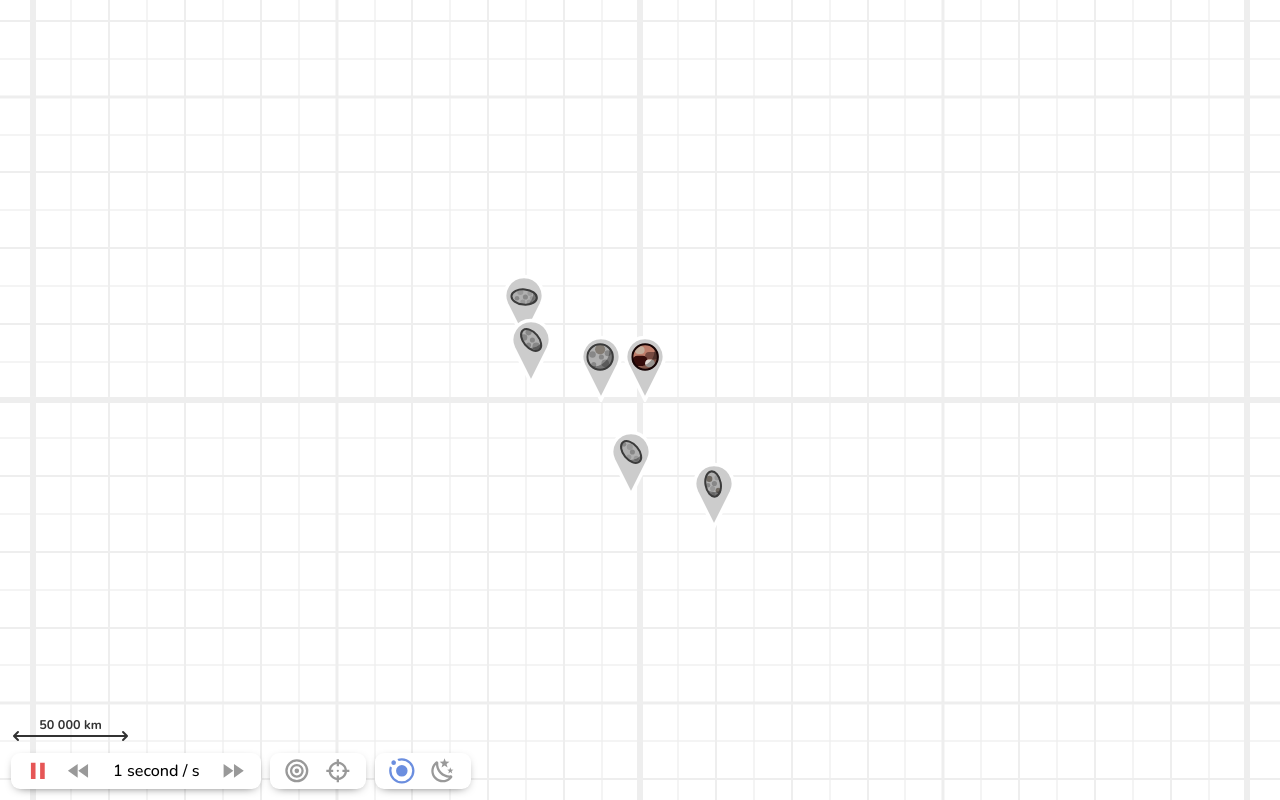
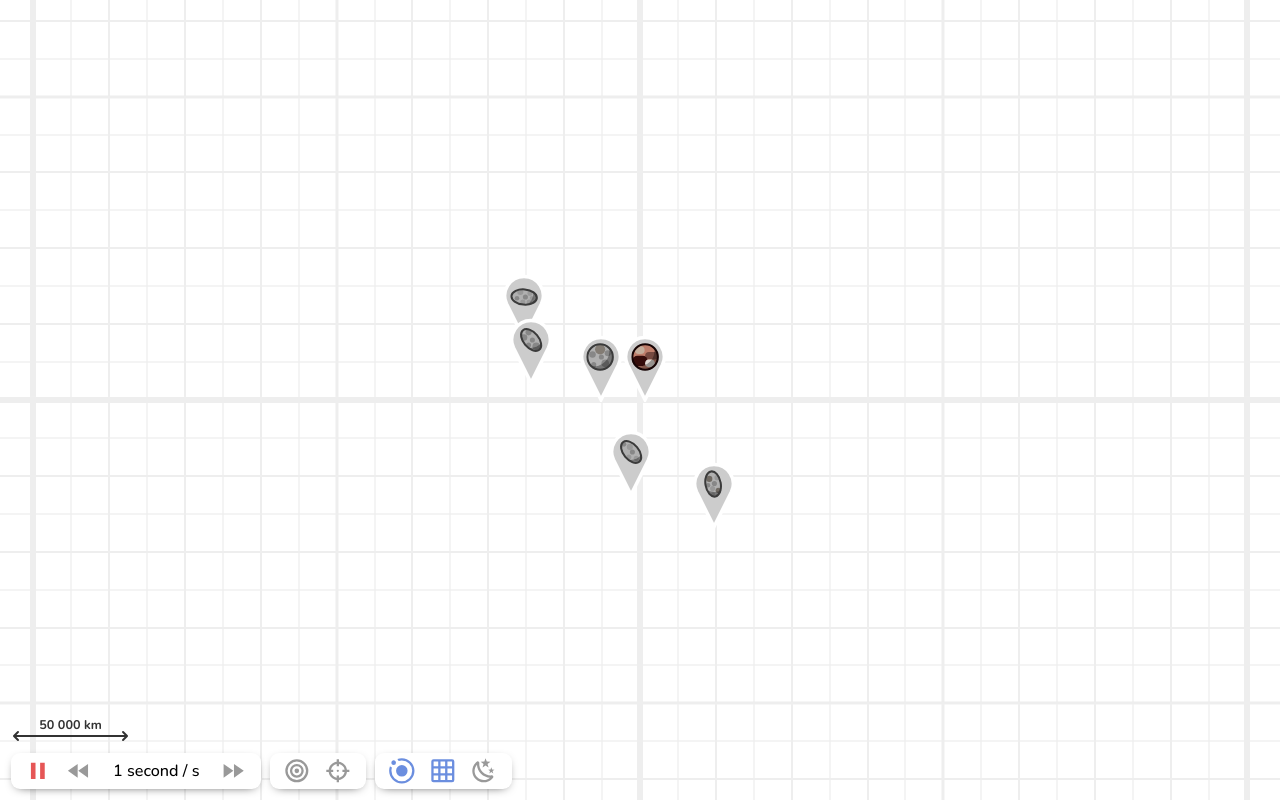
Before and after one commit to dirckvdende/gravity-sim, a Vue app: page / in a window 1280 px wide. Built offline with nearby package versions, Linux system fonts and the light colour scheme; the HTML template or start-up script is replaced by a standard one.

Commit message:
Added setting to display grid

```diff
--- a/src/App.vue
+++ b/src/App.vue
@@ -12,7 +12,11 @@
     import Ruler from './ui/Ruler.vue';
     import { useSimStore } from './stores/sim';
 
-    const { showBarycenter, showOrbits } = storeToRefs(useOptionsStore())
+    const {
+        showBarycenter,
+        showOrbits,
+        showGrid,
+    } = storeToRefs(useOptionsStore())
     const { objects, barycenter } = storeToRefs(useSimStore())
 
     const history = ref<Vector2[][]>([])
@@ -119,13 +123,17 @@
 
 <template>
     <Map v-slot="{ tracker }">
-        <GridRenderer :tracker="tracker" />
+        <GridRenderer
+            v-if="showGrid"
+            :tracker="tracker" />
         <PathRenderer
             v-if="showOrbits"
             v-for="path in history"
             :tracker="tracker"
             :points="path" />
-        <IconRenderer :tracker="tracker" :icons="icons" />
+        <IconRenderer
+            :tracker="tracker"
+            :icons="icons" />
         <Ruler :tracker="tracker" />
     </Map>
     <BottomSettings ref="bottom-settings" />
--- a/src/stores/options.ts
+++ b/src/stores/options.ts
@@ -17,6 +17,8 @@ export const useOptionsStore = defineStore("sim-options", () => {
         showBarycenter: ref(false),
         /** Whether to show orbits of all bodies */
         showOrbits: ref(true),
+        /** Whether to show grid lines */
+        showGrid: ref(true),
         /** Dark mode vs light mode theme */
         darkMode,
     }
--- a/src/ui/BottomSettings.vue
+++ b/src/ui/BottomSettings.vue
@@ -2,7 +2,8 @@
     import { mdiFastForward, mdiRewind, mdiPause, mdiPlay, mdiBullseye,
     mdiTarget,
     mdiOrbit,
-    mdiWeatherNight} from '@mdi/js';
+    mdiWeatherNight,
+    mdiGrid} from '@mdi/js';
     import { computed } from 'vue';
     import { useKeyEvent } from '../util/keyEvent';
     import MenuSection from './templates/MenuSection.vue';
@@ -17,6 +18,7 @@
         showBarycenter,
         showOrbits,
         darkMode,
+        showGrid,
     } = storeToRefs(useOptionsStore())
     const { speed, paused } = storeToRefs(useSimOptionsStore())
 
@@ -88,6 +90,10 @@
     function toggleDarkMode() {
         darkMode.value = !darkMode.value
     }
+
+    function toggleGrid() {
+        showGrid.value = !showGrid.value
+    }
 </script>
 
 <template>
@@ -130,6 +136,13 @@
                     'var(--accent-color-blue, #6b8edf)' : undefined,
                 }">Show orbits (O)</MenuButton>
             <MenuButton
+                :icon="mdiGrid"
+                @click="toggleGrid"
+                :style="{
+                    '--icon-color': showGrid ?
+                    'var(--accent-color-blue, #6b8edf)' : undefined,
+                }">Show grid</MenuButton>
+            <MenuButton
                 :icon="mdiWeatherNight"
                 @click="toggleDarkMode"
                 :style="{
```
